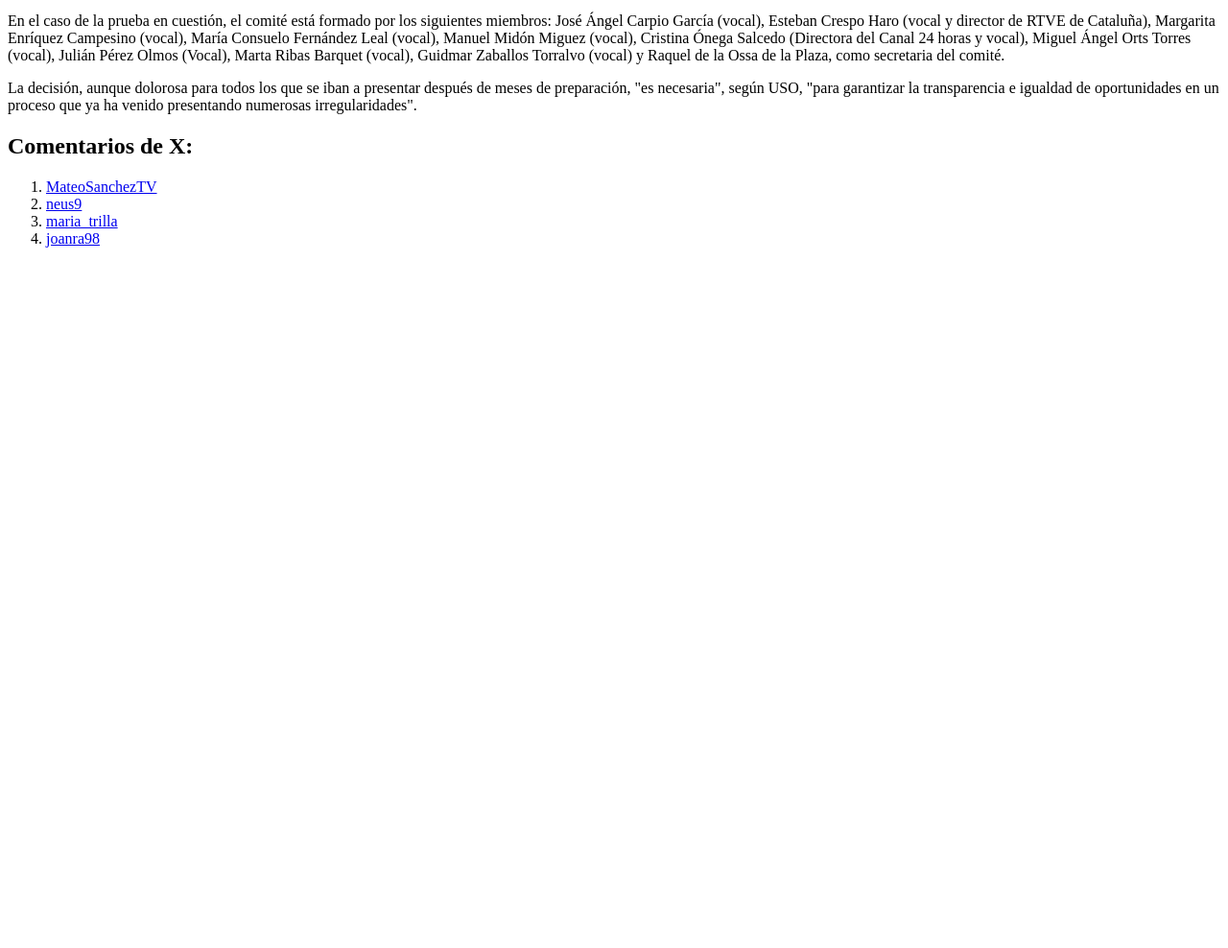
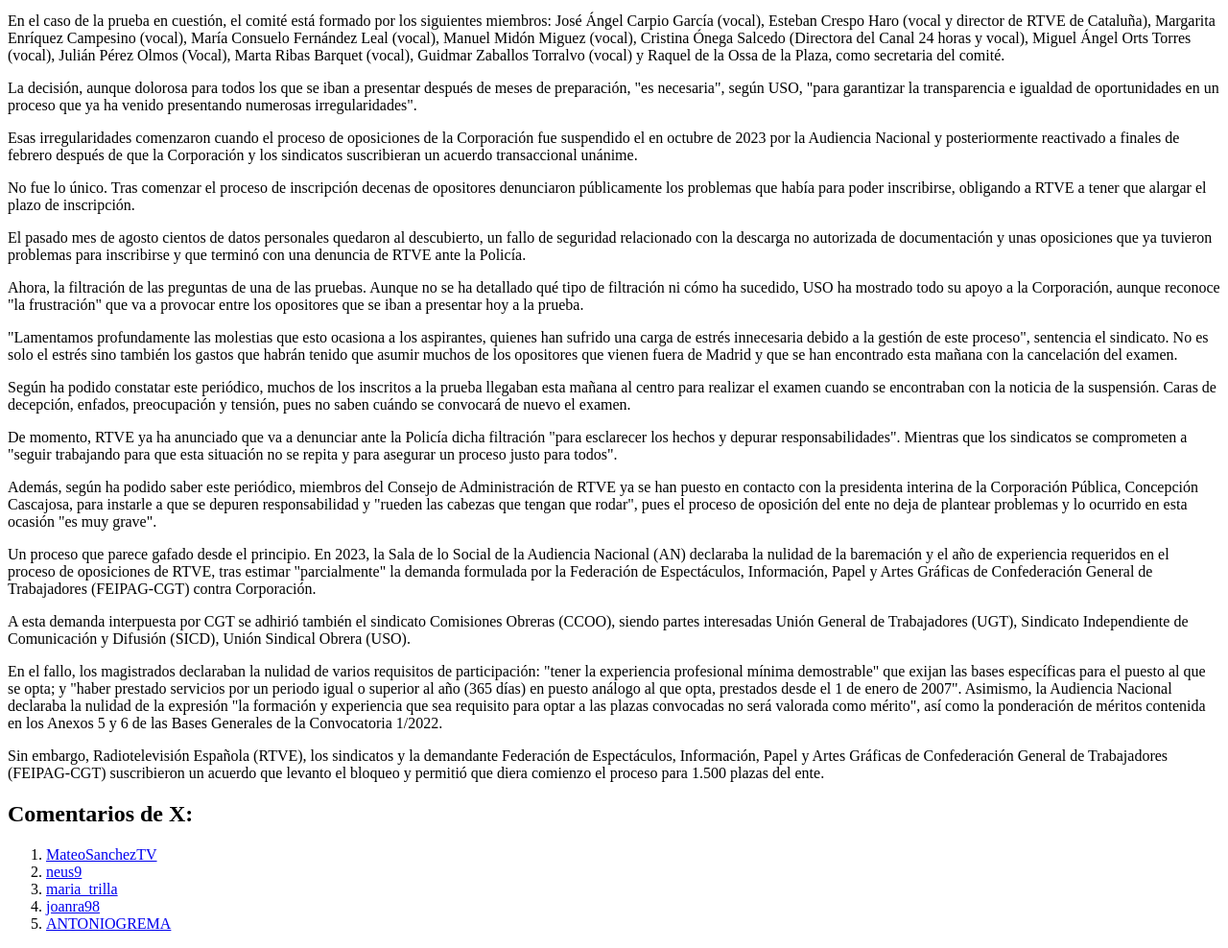
Before and after one commit to JuditTardis/LMGSI_P2, a plain HTML site: page Index.html in a window 1280 px wide. Shown: the part 1056-2044 px from the top of the page at 96% size. Before the commit the page ends 1330 px from the top, so only its background shows below. Drawn offline with Linux system fonts and the light colour scheme.

Commit message:
NOTICIA ESCRITA

```diff
--- a/Index.html
+++ b/Index.html
@@ -15,12 +15,25 @@
     <p>"La actuación de los comités se regirá por el Manual para el funcionamiento de los comités de valoración y podrán estar auxiliados en su función por asesores técnicos, internos o ajenos a RTVE, y, en todo caso, por una secretaría con voz, pero sin voto, adscrita a la Dirección de Recursos Humanos y Organización de RTVE que, entre otras funciones levantará acta de sus sesiones y custodiará la documentación", señalan las bases de la convocatoria.</p>
     <p>En el caso de la prueba en cuestión, el comité está formado por los siguientes miembros: José Ángel Carpio García (vocal), Esteban Crespo Haro (vocal y director de RTVE de Cataluña), Margarita Enríquez Campesino (vocal), María Consuelo Fernández Leal (vocal), Manuel Midón Miguez (vocal), Cristina Ónega Salcedo (Directora del Canal 24 horas y vocal), Miguel Ángel Orts Torres (vocal), Julián Pérez Olmos (Vocal), Marta Ribas Barquet (vocal), Guidmar Zaballos Torralvo (vocal) y Raquel de la Ossa de la Plaza, como secretaria del comité.</p>
     <p>La decisión, aunque dolorosa para todos los que se iban a presentar después de meses de preparación, "es necesaria", según USO, "para garantizar la transparencia e igualdad de oportunidades en un proceso que ya ha venido presentando numerosas irregularidades".</p>
+    <P>Esas irregularidades comenzaron cuando el proceso de oposiciones de la Corporación fue suspendido el en octubre de 2023 por la Audiencia Nacional y posteriormente reactivado a finales de febrero después de que la Corporación y los sindicatos suscribieran un acuerdo transaccional unánime.</P>
+    <P>No fue lo único. Tras comenzar el proceso de inscripción decenas de opositores denunciaron públicamente los problemas que había para poder inscribirse, obligando a RTVE a tener que alargar el plazo de inscripción.</P>
+    <P>El pasado mes de agosto cientos de datos personales quedaron al descubierto, un fallo de seguridad relacionado con la descarga no autorizada de documentación y unas oposiciones que ya tuvieron problemas para inscribirse y que terminó con una denuncia de RTVE ante la Policía.</P>
+    <P>Ahora, la filtración de las preguntas de una de las pruebas. Aunque no se ha detallado qué tipo de filtración ni cómo ha sucedido, USO ha mostrado todo su apoyo a la Corporación, aunque reconoce "la frustración" que va a provocar entre los opositores que se iban a presentar hoy a la prueba.</P>
+    <P>"Lamentamos profundamente las molestias que esto ocasiona a los aspirantes, quienes han sufrido una carga de estrés innecesaria debido a la gestión de este proceso", sentencia el sindicato. No es solo el estrés sino también los gastos que habrán tenido que asumir muchos de los opositores que vienen fuera de Madrid y que se han encontrado esta mañana con la cancelación del examen.</P>
+    <P>Según ha podido constatar este periódico, muchos de los inscritos a la prueba llegaban esta mañana al centro para realizar el examen cuando se encontraban con la noticia de la suspensión. Caras de decepción, enfados, preocupación y tensión, pues no saben cuándo se convocará de nuevo el examen.</P>
+    <P>De momento, RTVE ya ha anunciado que va a denunciar ante la Policía dicha filtración "para esclarecer los hechos y depurar responsabilidades". Mientras que los sindicatos se comprometen a "seguir trabajando para que esta situación no se repita y para asegurar un proceso justo para todos".</P>
+    <P>Además, según ha podido saber este periódico, miembros del Consejo de Administración de RTVE ya se han puesto en contacto con la presidenta interina de la Corporación Pública, Concepción Cascajosa, para instarle a que se depuren responsabilidad y "rueden las cabezas que tengan que rodar", pues el proceso de oposición del ente no deja de plantear problemas y lo ocurrido en esta ocasión "es muy grave".</P>
+    <P>Un proceso que parece gafado desde el principio. En 2023, la Sala de lo Social de la Audiencia Nacional (AN) declaraba la nulidad de la baremación y el año de experiencia requeridos en el proceso de oposiciones de RTVE, tras estimar "parcialmente" la demanda formulada por la Federación de Espectáculos, Información, Papel y Artes Gráficas de Confederación General de Trabajadores (FEIPAG-CGT) contra Corporación.</P>
+    <P>A esta demanda interpuesta por CGT se adhirió también el sindicato Comisiones Obreras (CCOO), siendo partes interesadas Unión General de Trabajadores (UGT), Sindicato Independiente de Comunicación y Difusión (SICD), Unión Sindical Obrera (USO).</P>
+    <P>En el fallo, los magistrados declaraban la nulidad de varios requisitos de participación: "tener la experiencia profesional mínima demostrable" que exijan las bases específicas para el puesto al que se opta; y "haber prestado servicios por un periodo igual o superior al año (365 días) en puesto análogo al que opta, prestados desde el 1 de enero de 2007". Asimismo, la Audiencia Nacional declaraba la nulidad de la expresión "la formación y experiencia que sea requisito para optar a las plazas convocadas no será valorada como mérito", así como la ponderación de méritos contenida en los Anexos 5 y 6 de las Bases Generales de la Convocatoria 1/2022.</P>
+    <P>Sin embargo, Radiotelevisión Española (RTVE), los sindicatos y la demandante Federación de Espectáculos, Información, Papel y Artes Gráficas de Confederación General de Trabajadores (FEIPAG-CGT) suscribieron un acuerdo que levanto el bloqueo y permitió que diera comienzo el proceso para 1.500 plazas del ente.</P>
     <h2>Comentarios de X:</h2>
     <ol>
         <li><a href="https://x.com/MateoSanchezTV/status/1840311414189125749?ref_src=twsrc%5Etfw%7Ctwcamp%5Etweetembed%7Ctwterm%5E1840311414189125749%7Ctwgr%5E1274b35b97845b37f84e134ddccc8d5dc51bbf99%7Ctwcon%5Es1_&ref_url=https%3A%2F%2Fwww.elmundo.es%2Ftelevision%2F2024%2F09%2F29%2F66f911d3e4d4d809788b4572.html">MateoSanchezTV </a></li>
         <li> <a href="https://x.com/neus9/status/1840317335795556577?ref_src=twsrc%5Etfw%7Ctwcamp%5Etweetembed%7Ctwterm%5E1840317335795556577%7Ctwgr%5E1274b35b97845b37f84e134ddccc8d5dc51bbf99%7Ctwcon%5Es1_&ref_url=https%3A%2F%2Fwww.elmundo.es%2Ftelevision%2F2024%2F09%2F29%2F66f911d3e4d4d809788b4572.html">neus9</a></li>
         <li><a href="https://x.com/maria_trilla/status/1840316810211491971?ref_src=twsrc%5Etfw%7Ctwcamp%5Etweetembed%7Ctwterm%5E1840316810211491971%7Ctwgr%5E1274b35b97845b37f84e134ddccc8d5dc51bbf99%7Ctwcon%5Es1_&ref_url=https%3A%2F%2Fwww.elmundo.es%2Ftelevision%2F2024%2F09%2F29%2F66f911d3e4d4d809788b4572.html">maria_trilla</a></li>
         <li><a href="https://x.com/joanra98/status/1840320933715706267?ref_src=twsrc%5Etfw%7Ctwcamp%5Etweetembed%7Ctwterm%5E1840320933715706267%7Ctwgr%5E1274b35b97845b37f84e134ddccc8d5dc51bbf99%7Ctwcon%5Es1_&ref_url=https%3A%2F%2Fwww.elmundo.es%2Ftelevision%2F2024%2F09%2F29%2F66f911d3e4d4d809788b4572.html">joanra98</a></li>
+        <li><a href="https://x.com/ANTONIOGREMA/status/1840310736297349569?ref_src=twsrc%5Etfw%7Ctwcamp%5Etweetembed%7Ctwterm%5E1840310736297349569%7Ctwgr%5E1274b35b97845b37f84e134ddccc8d5dc51bbf99%7Ctwcon%5Es1_&ref_url=https%3A%2F%2Fwww.elmundo.es%2Ftelevision%2F2024%2F09%2F29%2F66f911d3e4d4d809788b4572.html">ANTONIOGREMA</a></li>
     </ol>
 </body>
 </html>
```
